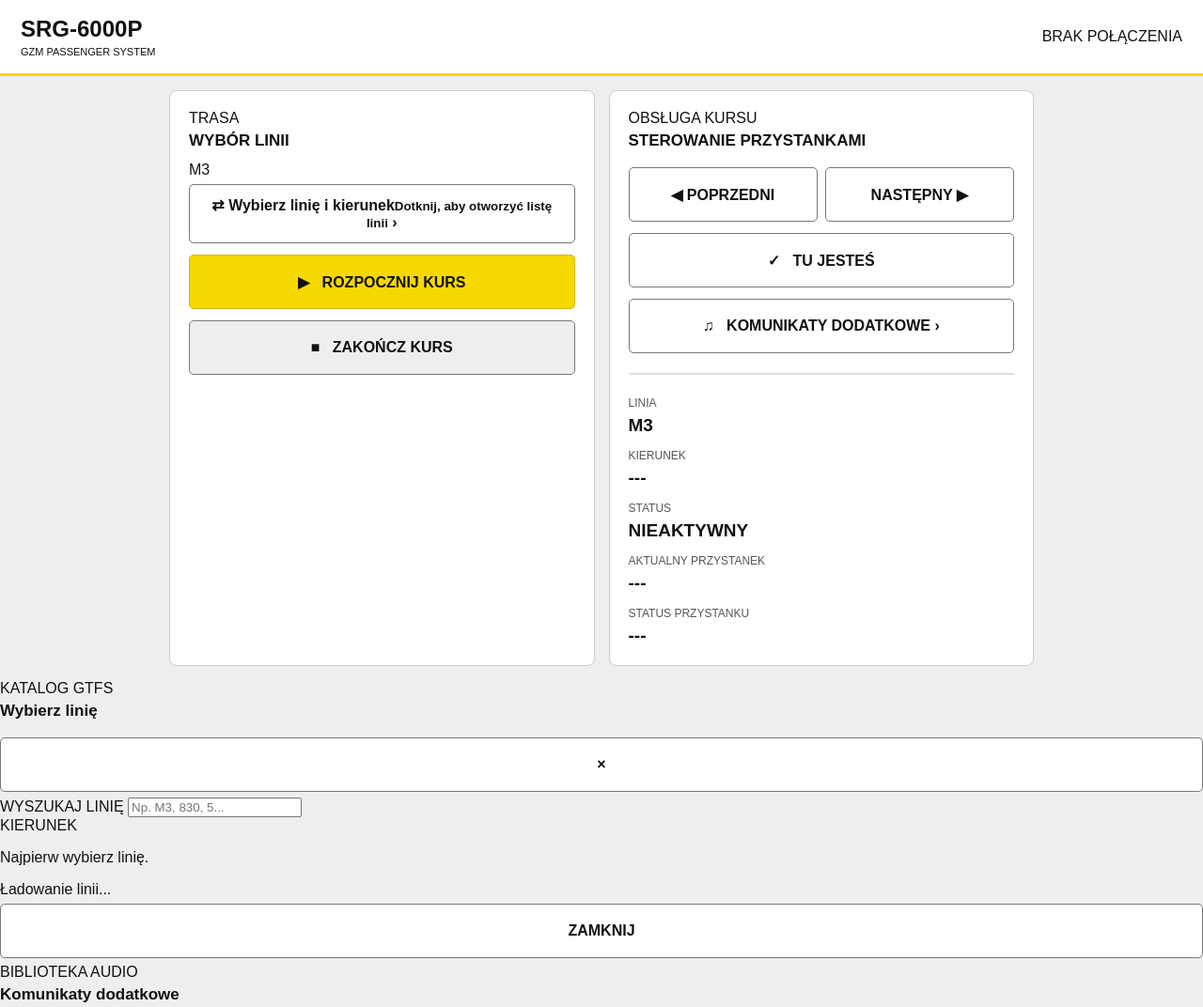
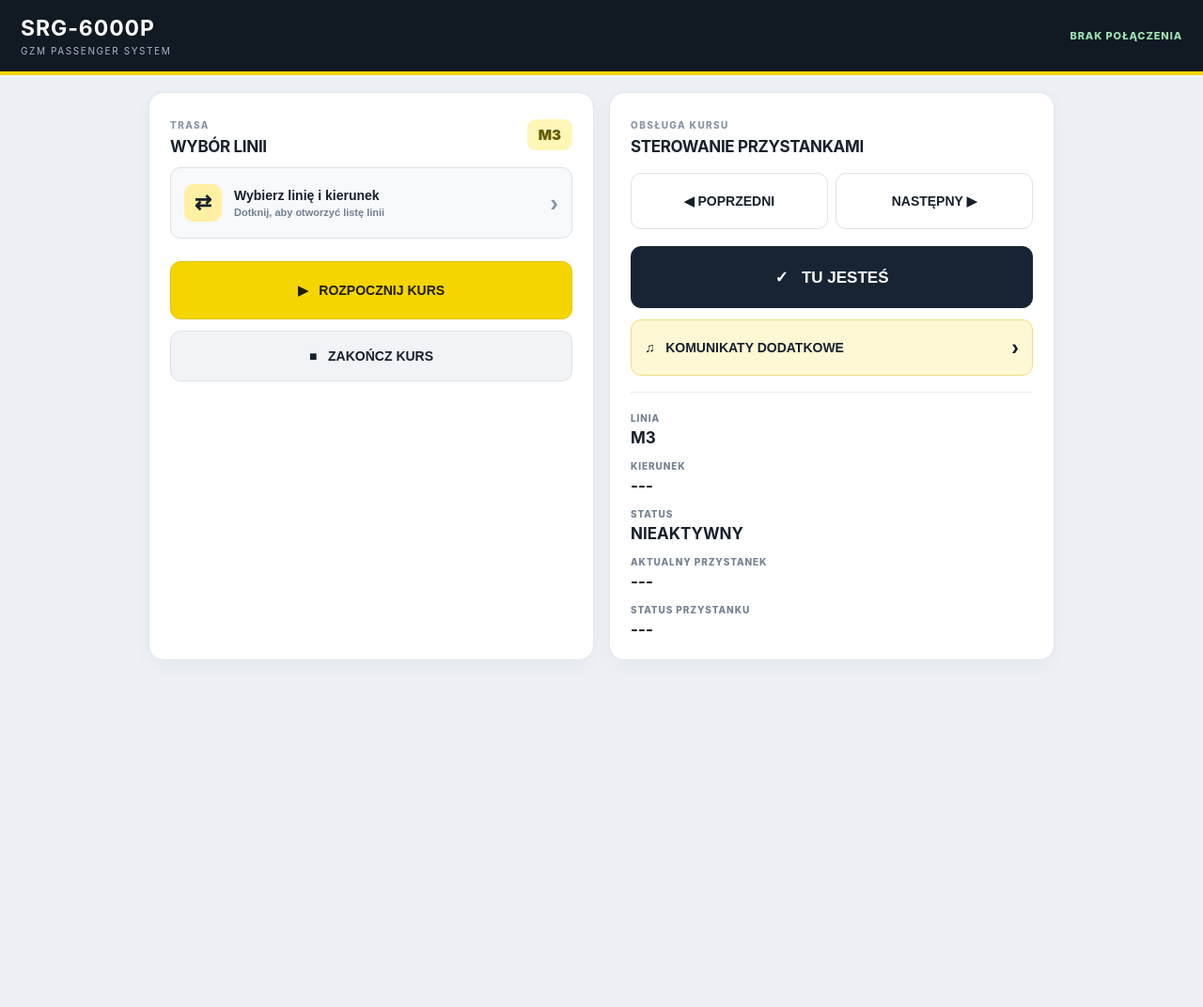
Before and after one commit to natanielowy/GZM, a plain HTML site: page index.html in a window 1280 px wide. Shown: the top 1072 px of the page at 94% size. After the commit the page ends 800 px from the top, so only its background shows below. Drawn offline with Linux system fonts and the light colour scheme; files that its build step writes are made by us from their sources; no server answers; files whose address does not match are found by name.

Commit message:
Redesign driver controls with searchable route and announcement modals

```diff
--- a/style.css
+++ b/style.css
@@ -1,132 +1,74 @@
-* {
-  box-sizing: border-box;
+* { box-sizing: border-box; }
+:root { color-scheme: light; --yellow: #f4d500; --ink: #17202b; --muted: #748091; --line: #e6eaf0; }
+body { margin: 0; background: #edf1f5; color: var(--ink); font-family: Inter, system-ui, -apple-system, "Segoe UI", Arial, sans-serif; }
+body.modal-open { overflow: hidden; }
+header { background: #111923; color: #fff; border-bottom: 4px solid var(--yellow); padding: 16px 22px; display: flex; justify-content: space-between; align-items: center; }
+header strong { display: block; font-size: 23px; letter-spacing: .04em; }
+header small { display: block; color: #aeb8c5; font-size: 10px; letter-spacing: .16em; margin-top: 4px; }
+#connection { font-size: 11px; font-weight: 800; letter-spacing: .08em; color: #9de3b2; }
+main { max-width: 1000px; margin: auto; padding: 18px; display: grid; grid-template-columns: 1fr 1fr; gap: 16px; }
+.panel { background: #fff; padding: 22px; border: 1px solid #e1e6ed; border-radius: 16px; box-shadow: 0 5px 20px #1a2b3b0b; min-width: 0; }
+.eyebrow { color: #8994a3; font-size: 10px; font-weight: 850; letter-spacing: .14em; }
+h2 { font-size: 17px; margin: 5px 0 15px; letter-spacing: -.02em; }
+.section-heading { display: flex; align-items: center; justify-content: space-between; margin-bottom: 10px; }
+.section-heading h2 { margin-bottom: 0; }
+.route-chip { background: #fff6b8; color: #675900; border-radius: 9px; padding: 7px 12px; font-size: 15px; font-weight: 900; }
+button { width: 100%; min-height: 54px; padding: 12px 14px; margin: 6px 0; border: 1px solid #dce2e9; border-radius: 11px; background: #fff; color: var(--ink); font-size: 14px; font-weight: 800; cursor: pointer; touch-action: manipulation; transition: background .15s, border-color .15s, transform .15s; }
+button:active { transform: scale(.99); background: #f0f3f7; }
+.route-picker { display: flex; align-items: center; gap: 13px; text-align: left; min-height: 76px; background: #f7f9fb; margin: 12px 0 18px; }
+.route-picker > span:nth-child(2) { flex: 1; }
+.route-picker strong, .route-picker small { display: block; }
+.route-picker small { color: var(--muted); font-size: 11px; margin-top: 4px; font-weight: 600; }
+.button-icon { display: grid; place-items: center; width: 40px; height: 40px; background: #fff0a3; border-radius: 10px; font-size: 22px; }
+.chevron { font-size: 26px; color: #8a95a4; }
+.start { background: var(--yellow); border-color: #e1c500; color: #201c00; min-height: 62px; }
+.end { background: #f1f3f6; }
+.controls h2 { margin-bottom: 12px; }
+.buttons { display: grid; grid-template-columns: 1fr 1fr; gap: 8px; }
+.buttons button { min-height: 60px; }
+.arrived { background: #172433; border-color: #172433; color: white; min-height: 66px; font-size: 17px; margin-top: 12px; }
+.additional { display: flex; align-items: center; justify-content: space-between; background: #fff8d4; border-color: #f0df82; min-height: 60px; text-align: left; }
+.additional span { font-size: 23px; }
+.info { border-top: 1px solid var(--line); margin-top: 17px; padding-top: 12px; display: grid; grid-template-columns: 1fr; gap: 5px; }
+.info span { color: var(--muted); font-size: 10px; font-weight: 800; letter-spacing: .09em; margin-top: 9px; }
+.info strong { font-size: 17px; overflow-wrap: anywhere; }
+.modal-backdrop { display: none; position: fixed; inset: 0; z-index: 20; background: #101925a8; padding: 18px; align-items: center; justify-content: center; }
+.modal-backdrop.visible { display: flex; }
+.modal { width: min(760px, 100%); max-height: min(90vh, 850px); background: #fff; border-radius: 18px; box-shadow: 0 24px 80px #0005; display: flex; flex-direction: column; overflow: hidden; }
+.modal-header { display: flex; align-items: center; justify-content: space-between; padding: 19px 21px 12px; border-bottom: 1px solid var(--line); }
+.modal-header h2 { margin: 4px 0 0; font-size: 21px; }
+.close-modal { width: 40px; min-height: 40px; padding: 0; margin: 0; border: 0; border-radius: 50%; background: #f0f2f5; font-size: 27px; line-height: 1; }
+.route-search-wrap { position: sticky; top: 0; z-index: 2; background: #fff; padding: 13px 20px 15px; border-bottom: 1px solid var(--line); }
+.route-search-wrap label { display: block; color: var(--muted); font-size: 10px; font-weight: 850; letter-spacing: .12em; margin-bottom: 7px; }
+.route-search-wrap input { width: 100%; height: 48px; border: 2px solid #dce2e9; border-radius: 10px; padding: 0 13px; font-size: 16px; outline: none; }
+.route-search-wrap input:focus { border-color: #d2b900; box-shadow: 0 0 0 3px #f4d50030; }
+.route-modal-content { display: grid; grid-template-columns: 1fr 1fr; min-height: 0; overflow: hidden; }
+.line-list, .direction-panel { overflow-y: auto; max-height: 46vh; padding: 12px 15px; }
+.line-list { border-right: 1px solid var(--line); }
+.line-option { display: flex; align-items: center; gap: 10px; text-align: left; min-height: 54px; margin: 4px 0; }
+.line-option strong { min-width: 54px; font-size: 16px; }
+.line-option small { color: var(--muted); font-size: 10px; font-weight: 600; }
+.line-option.selected { background: #fff7c7; border-color: #e8d45b; }
+.direction-panel > .eyebrow { display: block; padding: 5px 3px 8px; }
+.direction-option { text-align: left; min-height: 58px; font-size: 12px; }
+.empty-state { color: var(--muted); font-size: 13px; padding: 15px 8px; text-align: center; }
+.modal-footer { display: flex; justify-content: space-between; align-items: center; gap: 12px; padding: 10px 20px; border-top: 1px solid var(--line); color: var(--muted); font-size: 11px; }
+.modal-footer .secondary { width: auto; min-width: 110px; min-height: 40px; margin: 0; background: #f1f3f6; font-size: 11px; }
+.modal-description { margin: 0; padding: 13px 20px 4px; color: var(--muted); font-size: 12px; }
+.additional-list { overflow-y: auto; padding: 10px 18px 18px; max-height: 62vh; }
+.additional-option { display: flex; align-items: center; gap: 12px; text-align: left; min-height: 62px; margin: 6px 0; }
+.additional-option > span:last-child { min-width: 0; }
+.additional-option strong, .additional-option small { display: block; overflow-wrap: anywhere; }
+.additional-option strong { font-size: 13px; }
+.additional-option small { color: var(--muted); font-size: 10px; font-weight: 500; margin-top: 4px; }
+.audio-icon { display: grid; place-items: center; flex: 0 0 38px; height: 38px; border-radius: 10px; background: #fff5bd; color: #756200; }
+@media (max-width: 650px) {
+  main { grid-template-columns: 1fr; padding: 12px; }
+  .panel { padding: 18px; }
+  .modal-backdrop { padding: 8px; }
+  .modal { max-height: 94vh; border-radius: 14px; }
+  .route-modal-content { grid-template-columns: 1fr; overflow-y: auto; }
+  .line-list { border-right: 0; border-bottom: 1px solid var(--line); max-height: 32vh; }
+  .direction-panel { max-height: 28vh; }
+  .additional-list { max-height: 68vh; }
 }
-
-body {
-  margin: 0;
-  background: #eeeeee;
-  color: #111111;
-  font-family: Arial, sans-serif;
-}
-
-header {
-  background: #ffffff;
-  border-bottom: 3px solid #f5d800;
-  padding: 17px 22px;
-  display: flex;
-  justify-content: space-between;
-  align-items: center;
-}
-
-header strong {
-  display: block;
-  font-size: 24px;
-}
-
-header small {
-  display: block;
-  font-size: 11px;
-  margin-top: 4px;
-}
-
-main {
-  max-width: 950px;
-  margin: auto;
-  padding: 15px;
-  display: grid;
-  grid-template-columns: 1fr 1fr;
-  gap: 15px;
-}
-
-.panel {
-  background: white;
-  padding: 20px;
-  border: 1px solid #cccccc;
-  border-radius: 8px;
-}
-
-h2 {
-  font-size: 17px;
-  margin: 5px 0 12px;
-}
-
-select {
-  width: 100%;
-  height: 54px;
-  margin-bottom: 22px;
-  padding: 10px;
-  font-size: 19px;
-  background: white;
-  border: 2px solid #777777;
-  border-radius: 5px;
-}
-
-button {
-  width: 100%;
-  min-height: 58px;
-  padding: 12px;
-  margin: 6px 0;
-  border: 1px solid #777777;
-  border-radius: 5px;
-  background: #ffffff;
-  color: #111111;
-  font-size: 16px;
-  font-weight: bold;
-  cursor: pointer;
-  touch-action: manipulation;
-}
-
-button:active {
-  background: #dddddd;
-}
-
-.start {
-  background: #f5d800;
-  border-color: #d1b800;
-}
-
-.end {
-  background: #eeeeee;
-}
-
-.buttons {
-  display: grid;
-  grid-template-columns: 1fr 1fr;
-  gap: 8px;
-}
-
-.announce {
-  margin: 18px 0;
-  min-height: 75px;
-  background: #f5d800;
-  font-size: 18px;
-}
-
-.announce span {
-  margin-right: 8px;
-}
-
-.info {
-  border-top: 2px solid #dddddd;
-  margin-top: 15px;
-  padding-top: 15px;
-  display: grid;
-  grid-template-columns: 1fr;
-  gap: 6px;
-}
-
-.info span {
-  color: #555555;
-  font-size: 12px;
-  margin-top: 8px;
-}
-
-.info strong {
-  font-size: 19px;
-}
-
-@media (max-width: 650px) {
-  main {
-    grid-template-columns: 1fr;
-  }
-}
```
